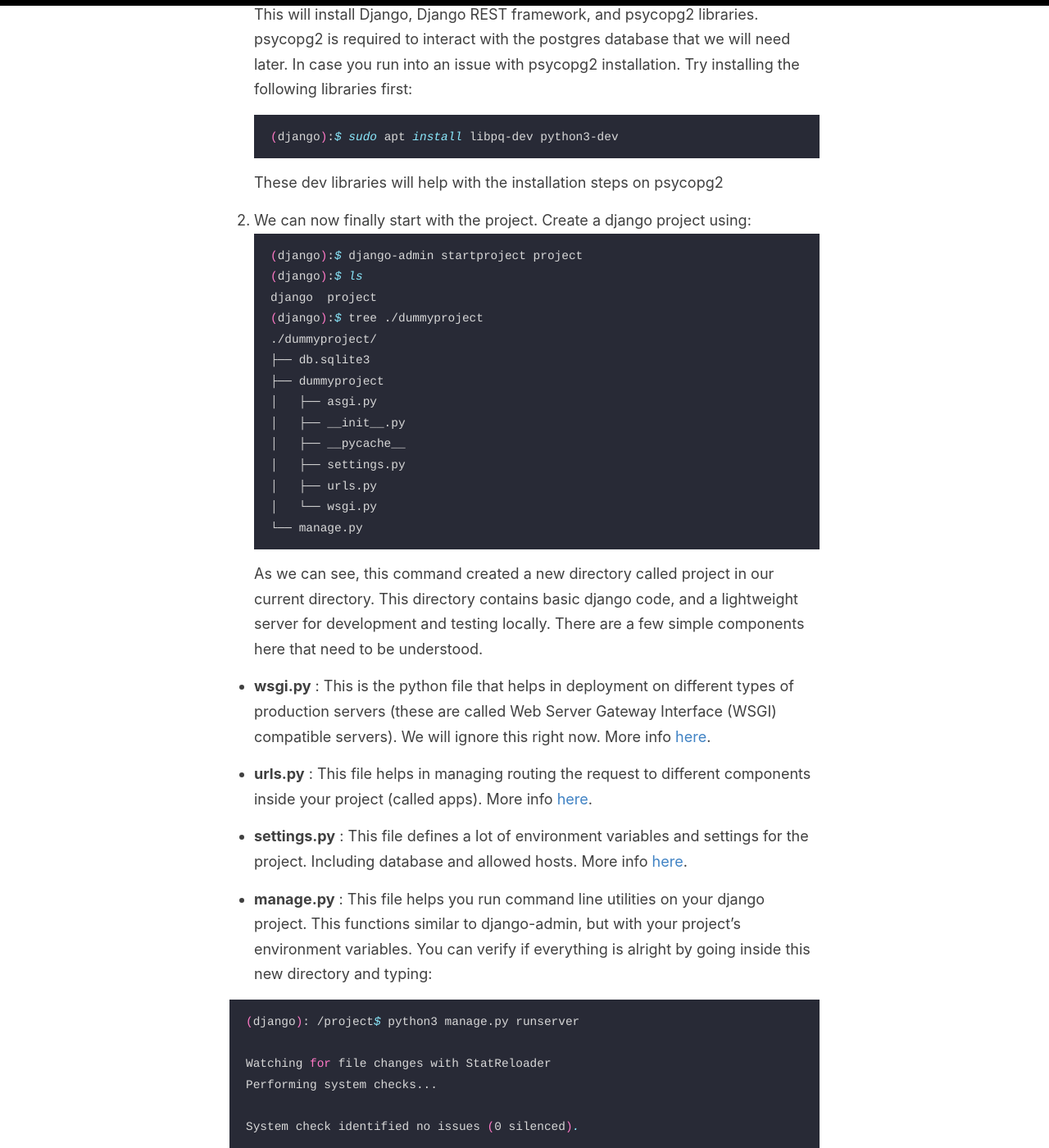
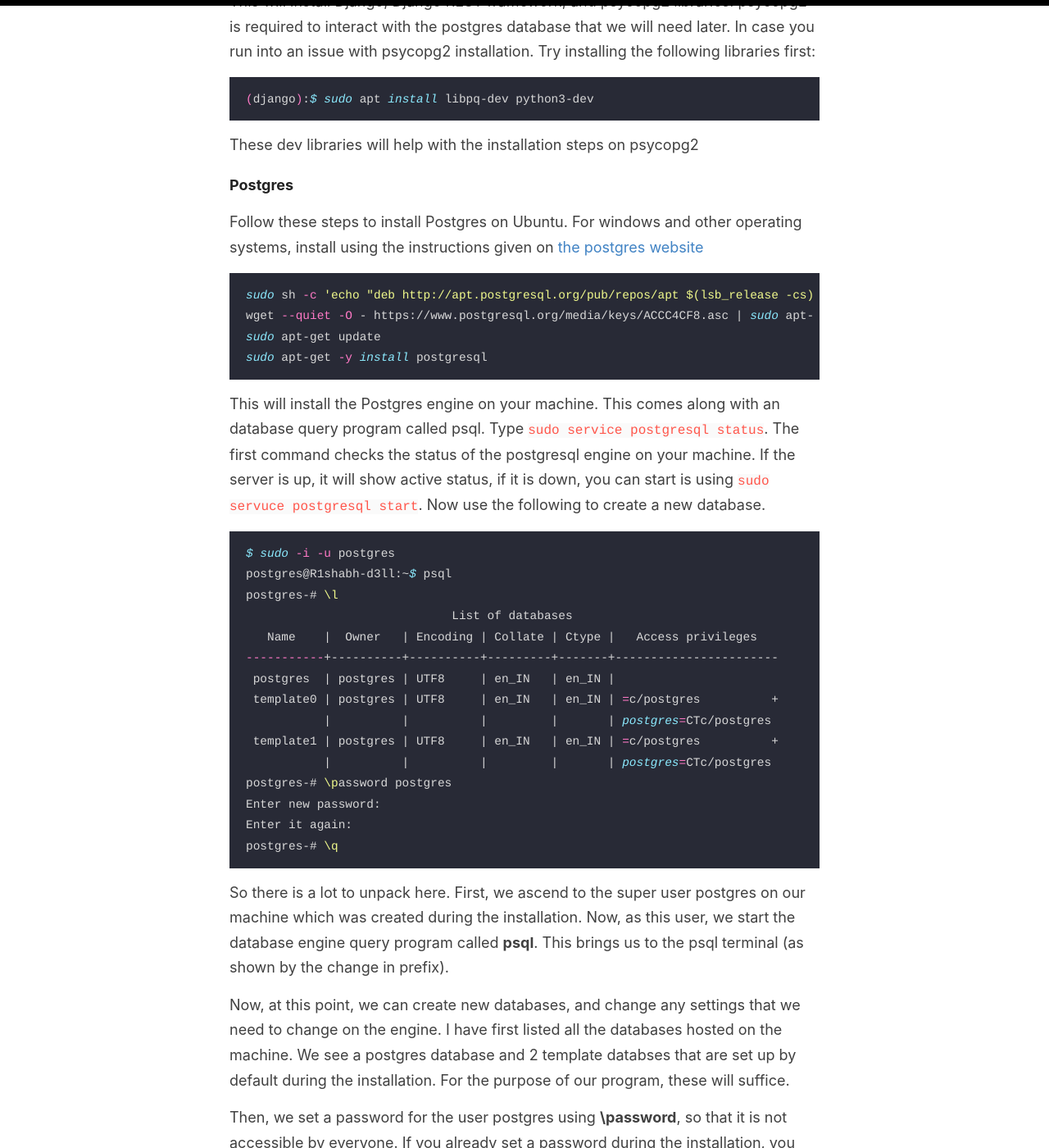
Before and after one commit to CodeSeeker99/codeseeker99.github.io, a Jekyll site: the page built from _posts/2021-01-18-Django-App.md, in a window 1280 px wide and 1400 px high, scrolled down 3278 px. Shown: the whole window at 82% size. Built offline with Jekyll 4.4.1, drawn with Linux system fonts in a browser that asks for light colours; our own code applies the rules of GitHub Pages for plain Markdown files; some of the changed text lies outside the part shown.

Commit message:
Update 2021-01-18-Django-App.md

````diff
--- a/_posts/2021-01-18-Django-App.md
+++ b/_posts/2021-01-18-Django-App.md
@@ -2,7 +2,7 @@
 published: true
 ---
 
-_Short tutorial on using technologies like Django, Docker, Nginx and Postgres. Used Django backend to create a REST API with a simple CRUD functionality on a local postgres database instance._
+_Short tutorial on using technologies like Django, Docker, Nginx and Postgres. In this part, we used Django backend to create a REST API with a simple CRUD functionality on a local postgres database instance._
 
 **Note**: This tutorial requires you to have basic knowledge of python and linux commands.
 
@@ -39,8 +39,7 @@ _Follow along with these instructions to create your own Django app!_
 ### Installation
 Let's begin by installation some necessary packages.
 
-<h4 style="text-align:left">TUTORIAL</h4>
-
+<h4 style="text-align:left">Python</h4>
 Install python3 on your machine. The steps are different for different distributions, so its best to refer the internet for this. Once you have it installed, verify the installation using.
 ```bash
 $ python3 --version
@@ -60,8 +59,8 @@ $ source ./tutorial/django/activate
 This should bring up the name of your virtual environment in brackets before your current working directory in the terminal.
 
 
-#### Dependencies
-3. Now, we need to install the dependencies for this project. Install all of them using:
+<h4 style="text-align:left">Python Dependencies</h4>
+Now, we need to install the dependencies for this project. Install all of them using:
 ```bash
 (django):$ python3 -m pip install django
 (django):$ python3 -m pip install djangorestframework
@@ -73,8 +72,42 @@ This will install Django, Django REST framework, and psycopg2 libraries. psycopg
 ```
 These dev libraries will help with the installation steps on psycopg2
 
+<h4 style="text-align:left">Postgres</h4>
+Follow these steps to install Postgres on Ubuntu. For windows and other operating systems, install using the instructions given on [the postgres website](https://www.postgresql.org/download/)
+```bash
+sudo sh -c 'echo "deb http://apt.postgresql.org/pub/repos/apt $(lsb_release -cs)-pgdg main" > /etc/apt/sources.list.d/pgdg.list'
+wget --quiet -O - https://www.postgresql.org/media/keys/ACCC4CF8.asc | sudo apt-key add -
+sudo apt-get update
+sudo apt-get -y install postgresql
+```
+This will install the Postgres engine on your machine. This comes along with an database query program called psql. Type ```sudo service postgresql status```. The first command checks the status of the postgresql engine on your machine. If the server is up, it will show active status, if it is down, you can start is using ``` sudo servuce postgresql start```. Now use the following to create a new database.
+```bash
+$ sudo -i -u postgres
+postgres@R1shabh-d3ll:~$ psql
+postgres-# \l
+                             List of databases
+   Name    |  Owner   | Encoding | Collate | Ctype |   Access privileges
+-----------+----------+----------+---------+-------+-----------------------
+ postgres  | postgres | UTF8     | en_IN   | en_IN |
+ template0 | postgres | UTF8     | en_IN   | en_IN | =c/postgres          +
+           |          |          |         |       | postgres=CTc/postgres
+ template1 | postgres | UTF8     | en_IN   | en_IN | =c/postgres          +
+           |          |          |         |       | postgres=CTc/postgres
+postgres-# \password postgres
+Enter new password:
+Enter it again:
+postgres-# \q
+```
+So there is a lot to unpack here. First, we ascend to the super user postgres on our machine which was created during the installation. Now, as this user, we start the database engine query program called **psql**. This brings us to the psql terminal (as shown by the change in prefix).
 
-4. We can now finally start with the project. Create a django project using:
+Now, at this point, we can create new databases, and change any settings that we need to change on the engine. I have first listed all the databases hosted on the machine. We see a postgres database and 2 template databses that are set up by default during the installation. For the purpose of our program, these will suffice.
+
+Then, we set a password for the user postgres using **\password**, so that it is not accessible by everyone. If you already set a password during the installation, you can skip this. Finally, we quit using the **\q** command. In my case, I have stuck to the default user postgres, with the default databases and a password of "1234".
+
+#### We are now ready to start actually coding the app!
+
+### Tutorial
+1. We can now finally start with the project. Create a django project using:
 ```bash
 (django):$ django-admin startproject project
 (django):$ ls
@@ -132,7 +165,7 @@ INSTALLED_APPS = [
 ]
 ```
 
-5. Now we make the actual API. This will be an app, as a part of the project. Each project can contain multiple apps. For example, on Facebook, Newsfeed can be a separate app, while settings menu can be a separate app. To make a new app, do
+2. Now we make the actual API. This will be an app, as a part of the project. Each project can contain multiple apps. For example, on Facebook, Newsfeed can be a separate app, while settings menu can be a separate app. To make a new app, do
 ```bash
 (django): /project$ python3 manage.py startapp api_module
 (django): /project$ ls
@@ -185,12 +218,12 @@ class PytorchModel(models.Model):
 ```
 Notice how I used the auto_now_add attribute of the _DateField_ object. This way, we don't have to specify the date while maing an entry, that gets fetched automatically. I've named my model as PytorchModel because I intend to change this model to eventually save actual serialised model weights in the database. But you can keep it anything for now.
 
-7. Now its time to plug in the Postgres database. First, go to your **settings.py** and change the DATABASES dictionary to the following. When you make multiple apps in the same project, you can even append more databases to this list to use as backups or otherwise according to your requirements.
+4. Now its time to plug in the Postgres database. First, go to your **settings.py** and change the DATABASES dictionary to the following. When you make multiple apps in the same project, you can even append more databases to this list to use as backups or otherwise according to your requirements.
 ```python
 DATABASES = {
     'default': {
         'ENGINE': 'django.db.backends.postgresql',
-        'NAME': 'db1',
+        'NAME': 'postgres',
         'USER': 'postgres',
         'PASSWORD': '1234',
         'HOST': 'localhost',
@@ -288,6 +319,6 @@ def pytorchModel_list(request):
 
 ```
 
-#### Work still happening on the project. More to add later..
+#### Work still happening on the project. Will add more parts on the blog, Keep checking!
 
 #### Code can be found at [the repository link](https://github.com/CodeSeeker99/PS2_repo/tree/main/Django)
````
Also changed, not shown: other parts of _posts/2021-01-18-Django-App.md (+4 -6 lines).
